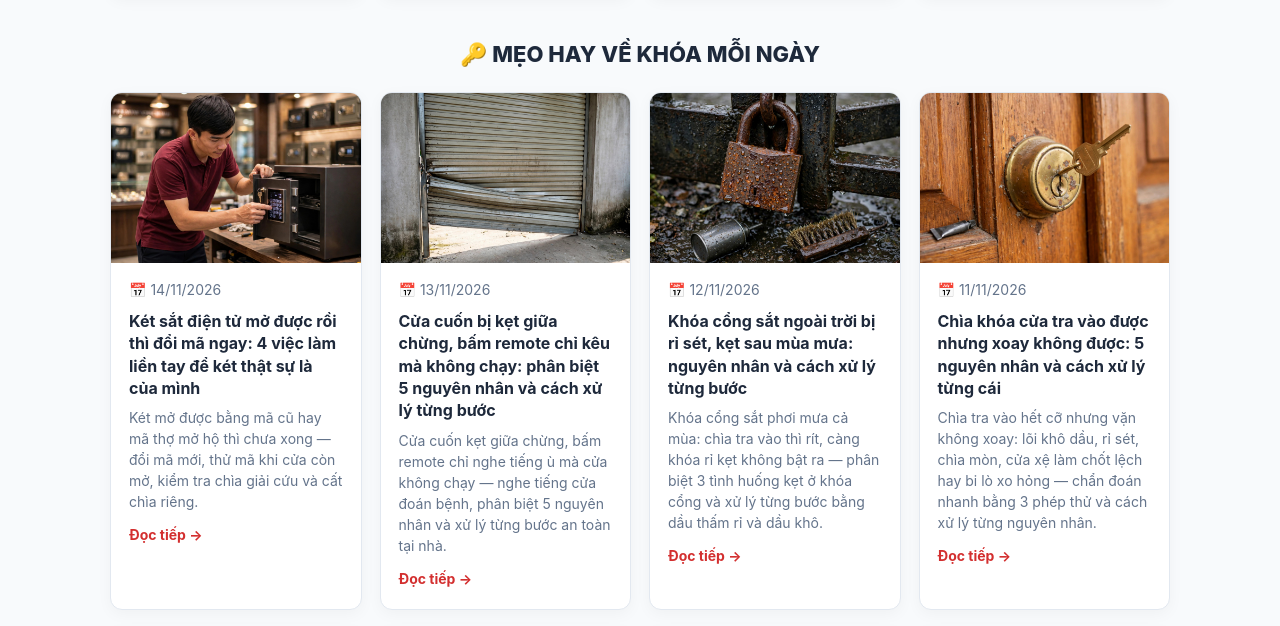
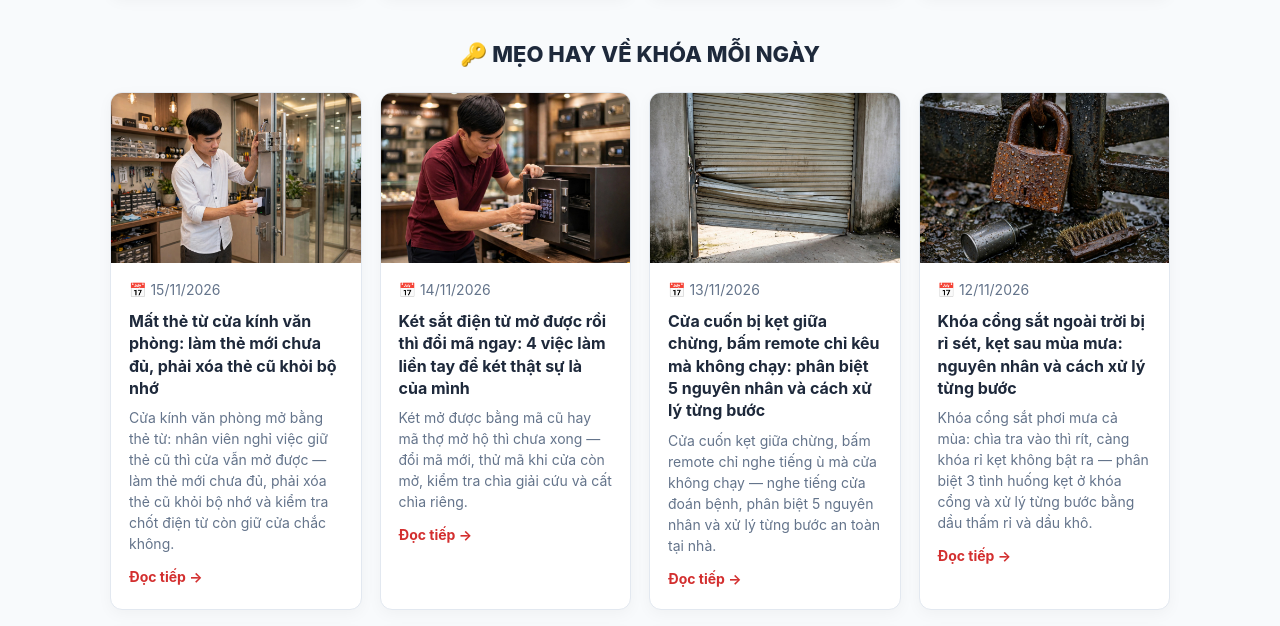
Before and after one commit to quanghuy2786/suakhoaquanghuy, a plain HTML site: page index.html in a window 1280 px wide. Shown: the part 1155-1781 px from the top of the page. Drawn offline with Linux system fonts and the light colour scheme; grey boxes are pictures that could not be loaded.

Commit message:
Cap nhat index 15/11

```diff
--- a/index.html
+++ b/index.html
@@ -171,6 +171,15 @@
   </style>
   <h2 class="section-title">🔑 MẸO HAY VỀ KHÓA MỖI NGÀY</h2>
   <div class="tips-grid">
+  <div class="tip-card">
+    <a href="mat-the-tu-cua-kinh-van-phong-xoa-the-cu.html"><img src="images/the-tu-cua-kinh-van-phong.jpg" alt="Thợ khóa đang kiểm tra khóa từ cửa kính văn phòng: một tay giữ thẻ trắng trước đầu đọc thẻ, một tay giữ thân khóa điện từ trên khung cửa kính" loading="lazy"></a>
+    <div class="tip-card-body">
+      <p class="tip-date">📅 15/11/2026</p>
+      <h3><a href="mat-the-tu-cua-kinh-van-phong-xoa-the-cu.html">Mất thẻ từ cửa kính văn phòng: làm thẻ mới chưa đủ, phải xóa thẻ cũ khỏi bộ nhớ</a></h3>
+      <p>Cửa kính văn phòng mở bằng thẻ từ: nhân viên nghỉ việc giữ thẻ cũ thì cửa vẫn mở được — làm thẻ mới chưa đủ, phải xóa thẻ cũ khỏi bộ nhớ và kiểm tra chốt điện từ còn giữ cửa chắc không.</p>
+      <a class="tip-read" href="mat-the-tu-cua-kinh-van-phong-xoa-the-cu.html">Đọc tiếp →</a>
+    </div>
+  </div>
       <div class="tip-card">
         <a href="ket-sat-dien-tu-mo-duoc-roi-doi-ma-ngay.html"><img src="images/ket-sat-doi-ma-sau-khi-mo.jpg" alt="Thợ khóa đang đổi mã két sắt điện tử: một tay giữ cánh két đang mở, một tay bấm bàn phím mã số, chìa giải cứu cắm trong ổ khóa cơ" loading="lazy"></a>
         <div class="tip-card-body">
```
